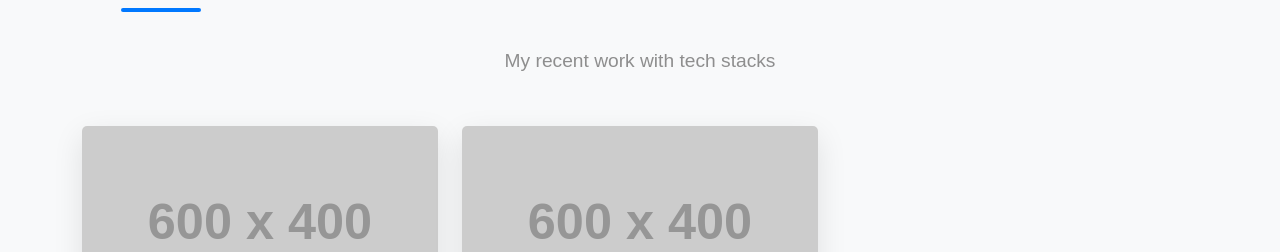
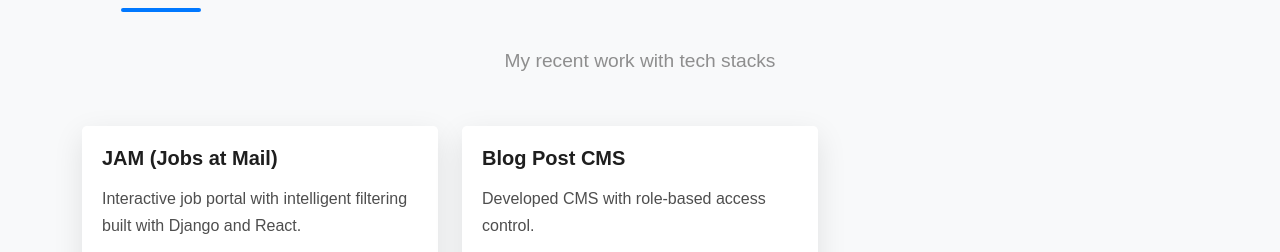
Before and after one commit to vishalbhakt/Portfolio, a plain HTML site: page index.html in a window 1280 px wide. Shown: the part 3465-3717 px from the top of the page. Drawn offline with nearby package versions, Linux system fonts and the light colour scheme; placeholder pictures from the web are drawn by us.

Commit message:
Update index.html

```diff
--- a/index.html
+++ b/index.html
@@ -712,7 +712,7 @@
                 <!-- JAM (Jobs at Mail) -->
                 <div class="col-md-6 col-lg-4" data-aos="fade-up" data-aos-delay="300">
                     <div class="project-card">
-                        <img src="https://via.placeholder.com/600x400?text=Jobs+At+Mail" class="project-img" alt="JAM (Jobs at Mail)">
+                        <!-- <img src="https://via.placeholder.com/600x400?text=Jobs+At+Mail" class="project-img" alt="JAM (Jobs at Mail)"> -->
                         <div class="project-body">
                             <h5 class="project-title">JAM (Jobs at Mail)</h5>
                             <p>Interactive job portal with intelligent filtering built with Django and React.</p>
@@ -734,7 +734,7 @@
                 <!-- Blog Post CMS -->
                 <div class="col-md-6 col-lg-4" data-aos="fade-up" data-aos-delay="400">
                     <div class="project-card">
-                        <img src="https://via.placeholder.com/600x400?text=Blog+CMS" class="project-img" alt="Blog Post CMS">
+                        <!-- <img src="https://via.placeholder.com/600x400?text=Blog+CMS" class="project-img" alt="Blog Post CMS"> -->
                         <div class="project-body">
                             <h5 class="project-title">Blog Post CMS</h5>
                             <p>Developed CMS with role-based access control.</p>
```
